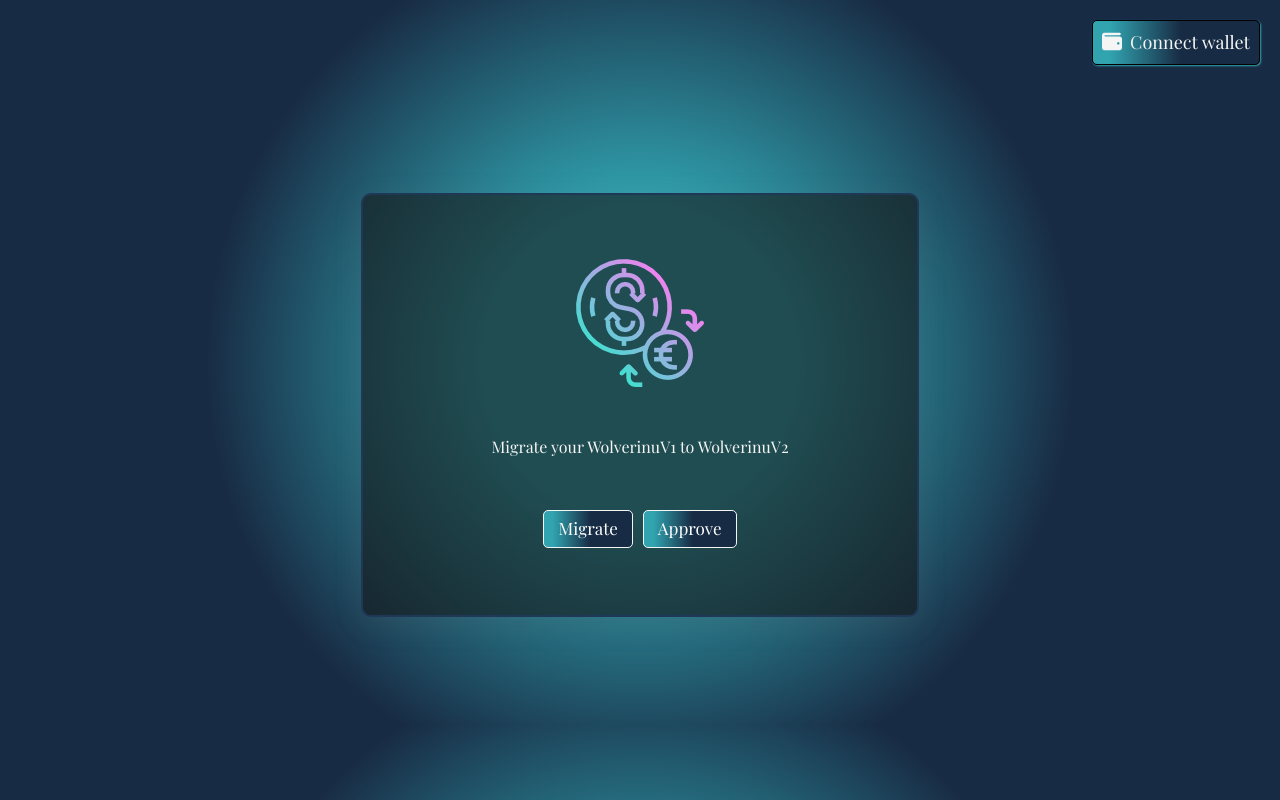
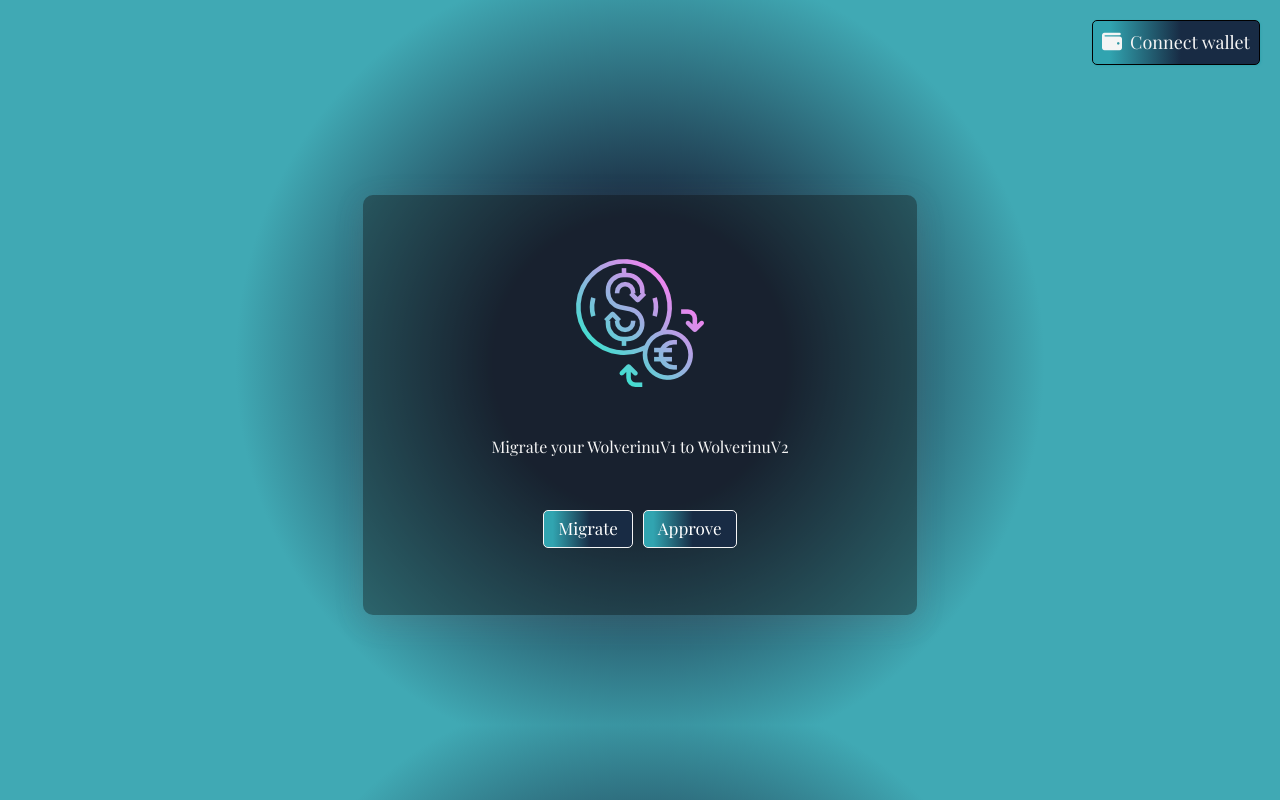
Before and after one commit to Aytech00/Dappsauthes, a website: page index.html in a window 1280 px wide. Drawn offline with nearby package versions, Linux system fonts and the light colour scheme.

Commit message:
Background color changed

```diff
--- a/main.scss
+++ b/main.scss
@@ -32,9 +32,11 @@ $text-color: white;
 body {
   // background: radial-gradient(circle, rgba(56,16,86,1) 2%, rgba(11,9,40,1) 42%);
   // background: radial-gradient(circle, rgba(49,164,176,1) 10%, rgba(24,43,68,1) 53%);
-    background: radial-gradient(    circle,    rgba(49, 164, 176, 1) 21%,
-    rgba(24, 43, 68, 1) 59%
-   );
+  //   background: radial-gradient(    circle,    rgba(49, 164, 176, 1) 21%,
+  //   rgba(24, 43, 68, 1) 59%
+  //  );
+  background: radial-gradient(circle, rgba(26,42,64,1) 20%, rgba(64,169,180,1) 55%);
+
 
 
 
@@ -78,11 +80,11 @@ header {
   height: 80vh;
 
   .inner-container {
-    border: 2px solid #203857;
+
     padding: 5% 10%;
     text-align: center;
     border-radius: 10px;
-    background-color: rgba(21, 21, 21, 0.6);
+    background-color: rgba(21, 21, 21, 0.4);
     box-shadow: rgba(100, 100, 111, 0.2) 0px 7px 29px 0px;
 
     .illustration-container {
@@ -131,6 +133,7 @@ header {
   @include responsive(phone) {
     .inner-container {
       padding: 10% 8%;
+      margin-bottom: 4em;
     }
   }
 }
```
Also changed, not shown: css/main.css, 1 other file.
